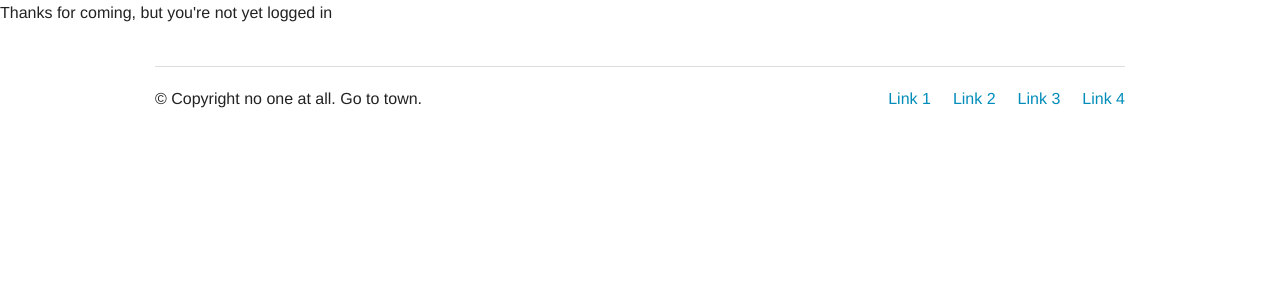
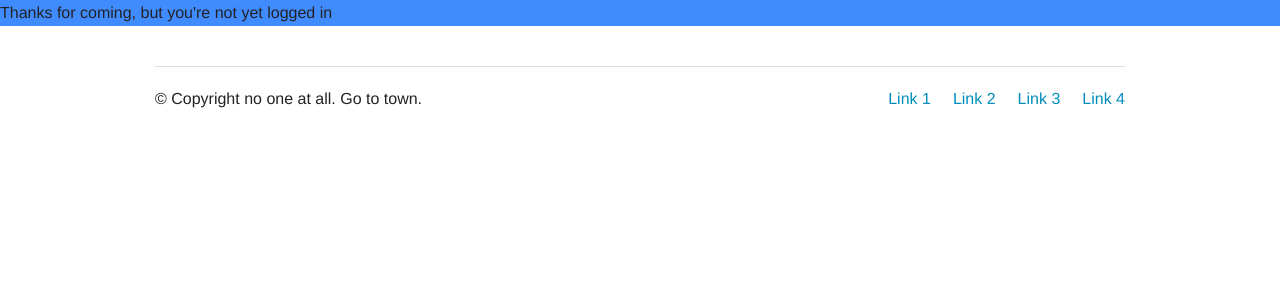
Before and after one commit to derrickshowers/job-tracker, a Django app: page / in a window 1280 px wide. Shown: the part 45-345 px from the top of the page. Run offline with Django 3.2, Linux system fonts and the light colour scheme.

Commit message:
background

```diff
--- a/static/css/main.css
+++ b/static/css/main.css
@@ -1,4 +1,4 @@
 /* main styles */
-p {
-  font-size: 25px;
+.content {
+  background-color: #408CFF;
 }
--- a/templates/common/index.html
+++ b/templates/common/index.html
@@ -3,5 +3,13 @@
 {% block title %}Welcome{% endblock %}
 
 {% block content %}
-	<p>Thanks for coming, but you're not yet logged in</p>
+	<section class="index-background">
+    <div></div>
+    <div></div>
+    <div></div>
+    <div></div>
+  </section>
+  <aside>
+    <p>Thanks for coming, but you're not yet logged in</p>
+  </aside>
 {% endblock %}
```
Also changed, not shown: static/img/calendar.png (added), static/img/linked_in.png (added), static/img/spreadsheet.png (added), static/img/todo.png (added).
